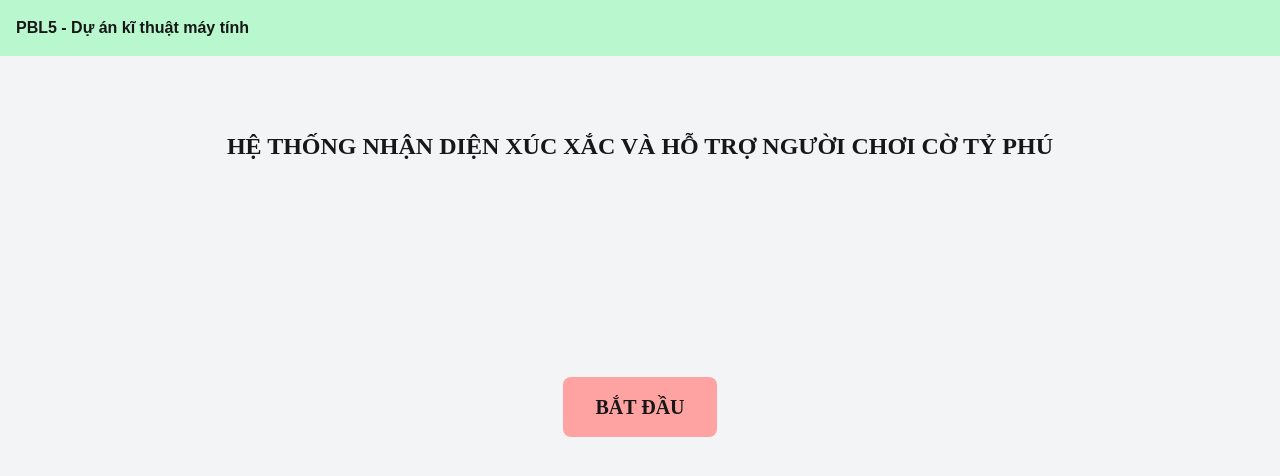
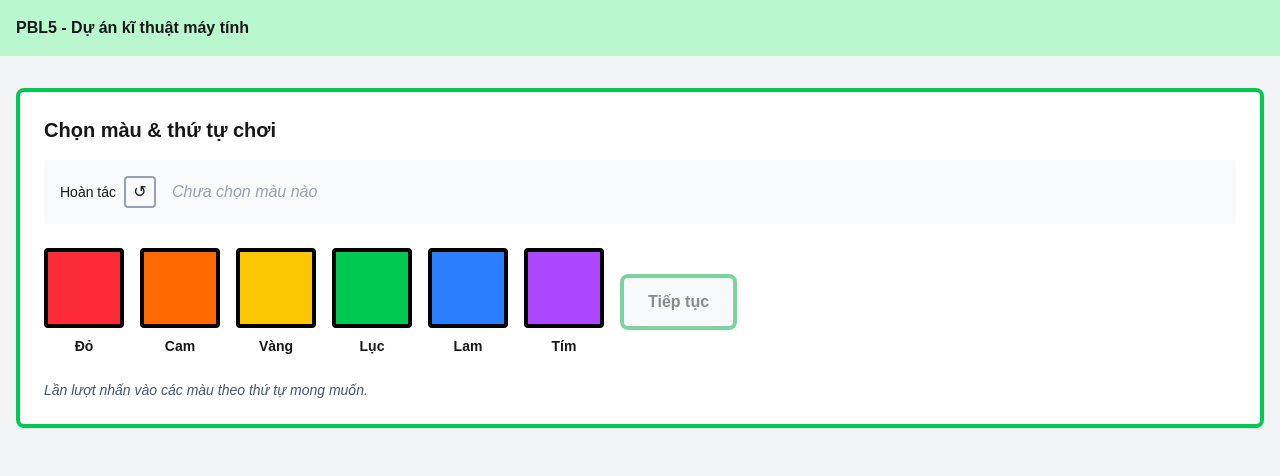
Before and after one commit to dusk5archiy/pbl5, a Next.js app in the folder front/: page / in a window 1280 px wide. Both pictures are taken after a click on the button "BẮT ĐẦU". Shown: the top 476 px of the page. Built offline with nearby package versions, Linux system fonts and the light colour scheme.

Commit message:
xong giao diện chọn màu

```diff
--- a/front/app/page.tsx
+++ b/front/app/page.tsx
@@ -1,14 +1,129 @@
+'use client';
+
+import { useState } from 'react';
+
+type ColorType = {
+  id: string;
+  name: string;
+  bgClass: string;
+  borderClass: string;
+};
+
+const COLORS: ColorType[] = [
+  { id: 'red', name: 'Đỏ', bgClass: 'bg-red-500', borderClass: 'border-red-500' },
+  { id: 'orange', name: 'Cam', bgClass: 'bg-orange-500', borderClass: 'border-orange-500' },
+  { id: 'yellow', name: 'Vàng', bgClass: 'bg-yellow-400', borderClass: 'border-yellow-400' },
+  { id: 'green', name: 'Lục', bgClass: 'bg-green-500', borderClass: 'border-green-500' },
+  { id: 'blue', name: 'Lam', bgClass: 'bg-blue-500', borderClass: 'border-blue-500' },
+  { id: 'purple', name: 'Tím', bgClass: 'bg-purple-500', borderClass: 'border-purple-500' },
+];
+
 export default function Home() {
+  const [gameStarted, setGameStarted] = useState(false);
+  const [selectedColors, setSelectedColors] = useState<ColorType[]>([]);
+
+  const handleColorClick = (color: ColorType) => {
+    if (!selectedColors.find(c => c.id === color.id)) {
+      setSelectedColors([...selectedColors, color]);
+    }
+  };
+
+  const handleReset = () => {
+    setSelectedColors([]);
+  };
+
+  const handleContinue = () => {
+    if (selectedColors.length > 0) {
+      // TODO: Proceed to next step
+      alert('Bắt đầu trò chơi với thứ tự: ' + selectedColors.map(c => c.name).join(' → '));
+    }
+  };
+
+  if (!gameStarted) {
+    return (
+      <div className="flex flex-col gap-4 h-screen bg-gray-100">
+        <div className="bg-green-200 p-4 font-bold">PBL5 - Dự án kĩ thuật máy tính</div>
+        <div className="flex flex-col m-4 grow gap-4 items-center">
+          <div className="h-[5vh]"></div>
+          <div className="text-center text-2xl font-bold uppercase font-[bahnschrift]">Hệ thống nhận diện xúc xắc và hỗ trợ người chơi cờ tỷ phú</div>
+          <div className="flex grow h-full w-full justify-center items-center">
+            <button
+              onClick={() => setGameStarted(true)}
+              className="bg-red-300 active:bg-red-400 w-fit h-fit px-8 py-4 rounded-lg text-xl uppercase font-[bahnschrift] font-bold"
+            >
+              Bắt đầu
+            </button>
+          </div>
+          <div className="h-[25vh]"></div>
+        </div>
+      </div>
+    );
+  }
+
   return (
     <div className="flex flex-col gap-4 h-screen bg-gray-100">
       <div className="bg-green-200 p-4 font-bold">PBL5 - Dự án kĩ thuật máy tính</div>
-      <div className="flex flex-col m-4 grow gap-4 items-center">
-        <div className="h-[5vh]"></div>
-        <div className="text-center text-2xl font-bold uppercase font-[bahnschrift]">Hệ thống nhận diện xúc xắc và hỗ trợ người chơi cờ tỷ phú</div>
-        <div className="flex grow h-full w-full justify-center items-center">
-          <button className="bg-red-300 active:bg-red-400 w-fit h-fit px-8 py-4 rounded-lg text-xl uppercase font-[bahnschrift] font-bold">Bắt đầu</button>
+      <div className="flex flex-col m-4 grow gap-6">
+        <div className="border-4 border-green-500 rounded-lg p-6 bg-white">
+          <h2 className="text-xl font-bold mb-4">Chọn màu & thứ tự chơi</h2>
+
+          {/* Sequence Display */}
+          <div className="flex items-center gap-4 mb-6 bg-gray-50 p-4 rounded">
+            <div className="flex items-center gap-2">
+              <span className="text-sm">Hoàn tác</span>
+              <button
+                onClick={handleReset}
+                className="w-8 h-8 border-2 border-gray-400 rounded flex items-center justify-center hover:bg-gray-200"
+              >
+                ↺
+              </button>
+            </div>
+            <div className="flex items-center gap-2 flex-1">
+              {selectedColors.length > 0 ? (
+                selectedColors.map((color, index) => (
+                  <div key={index} className="flex items-center gap-2">
+                    <div className={`w-16 h-16 ${color.bgClass} border-4 border-black rounded`}></div>
+                    {index < selectedColors.length - 1 && <span className="text-2xl">→</span>}
+                  </div>
+                ))
+              ) : (
+                <div className="text-gray-400 italic">Chưa chọn màu nào</div>
+              )}
+            </div>
+          </div>
+
+          {/* Color Selection */}
+          <div className="flex gap-4 items-center">
+            {COLORS.map((color) => (
+              <button
+                key={color.id}
+                onClick={() => handleColorClick(color)}
+                disabled={selectedColors.find(c => c.id === color.id) !== undefined}
+                className={`flex flex-col items-center gap-2 ${
+                  selectedColors.find(c => c.id === color.id) ? 'opacity-40 cursor-not-allowed' : 'hover:scale-105'
+                } transition-all`}
+              >
+                <div className={`w-20 h-20 ${color.bgClass} border-4 border-black rounded`}></div>
+                <span className="text-sm font-semibold">{color.name}</span>
+              </button>
+            ))}
+            <button
+              onClick={handleContinue}
+              disabled={selectedColors.length === 0}
+              className={`px-6 py-3 border-4 border-green-600 rounded-lg font-bold ${
+                selectedColors.length > 0
+                  ? 'bg-green-100 hover:bg-green-200 cursor-pointer'
+                  : 'bg-gray-100 opacity-50 cursor-not-allowed'
+              }`}
+            >
+              Tiếp tục
+            </button>
+          </div>
+
+          <div className="mt-6 text-sm italic text-gray-600">
+            Lần lượt nhấn vào các màu theo thứ tự mong muốn.
+          </div>
         </div>
-        <div className="h-[25vh]"></div>
       </div>
     </div>
   );
```
Also changed, not shown: 1 other file (tests, documents, lock files or other folders).
